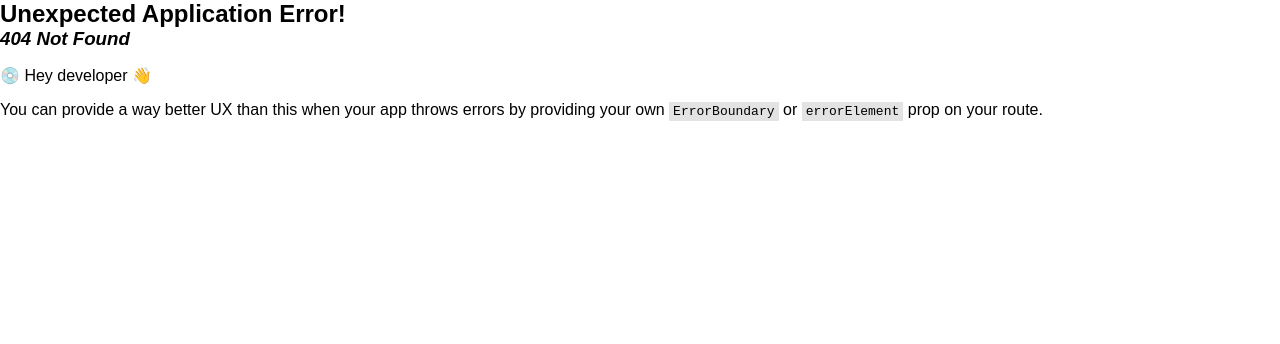
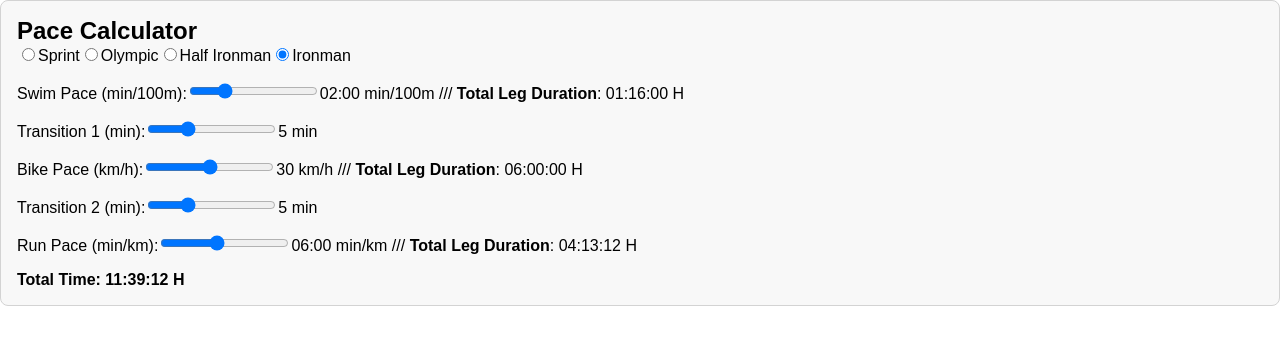
Before and after one commit to sascharissling/226tools-frontend, a React (Vite) app: page /pace-calculator in a window 1280 px wide. Before the commit this address had no page. Shown: the top 344 px of the page. Built offline with nearby package versions, Linux system fonts and the light colour scheme.

Commit message:
build rudimentary pace calculator

```diff
--- /dev/null
+++ b/src/pages/pace-calculator/index.tsx
@@ -0,0 +1,164 @@
+import { useState, ChangeEvent } from "react";
+import styled from "styled-components";
+
+const formatTime = (totalMinutes: number): string => {
+  const hours = Math.floor(totalMinutes / 60);
+  const minutes = Math.floor(totalMinutes % 60);
+  const seconds = Math.floor((totalMinutes * 60) % 60);
+
+  const pad = (num: number) => String(num).padStart(2, "0");
+
+  return `${pad(hours)}:${pad(minutes)}:${pad(seconds)}`;
+};
+
+const formatMinutesToMMSS = (minutes: number): string => {
+  const mins = Math.floor(minutes);
+  const secs = Math.floor((minutes - mins) * 60);
+
+  const pad = (num: number) => String(num).padStart(2, "0");
+
+  return `${pad(mins)}:${pad(secs)}`;
+};
+
+type Competition = "Sprint" | "Olympic" | "Half Ironman" | "Ironman";
+
+const triathlonLengths = ["Sprint", "Olympic", "Half Ironman", "Ironman"];
+
+const lengths = {
+  Sprint: { swim: 0.75, bike: 20, run: 5 },
+  Olympic: { swim: 1.5, bike: 40, run: 10 },
+  "Half Ironman": { swim: 1.9, bike: 90, run: 21.1 },
+  Ironman: { swim: 3.8, bike: 180, run: 42.2 },
+};
+
+const PaceCalculator = () => {
+  const [selectedLength, setSelectedLength] = useState<Competition>("Ironman");
+  const [swimPace, setSwimPace] = useState(2); // minutes per 100m
+  const [transition1, setTransition1] = useState(5); // minutes
+  const [bikePace, setBikePace] = useState(30); // km/h
+  const [transition2, setTransition2] = useState(5); // minutes
+  const [runPace, setRunPace] = useState(6); // minutes per km
+
+  const handleLengthChange = (event: ChangeEvent<HTMLInputElement>) => {
+    setSelectedLength(event.target.value as Competition);
+  };
+
+  const calculateTotalTime = () => {
+    const { swim, bike, run } = lengths[selectedLength];
+    const swimTime = swim * 10 * swimPace; // in minutes
+    const bikeTime = (bike / bikePace) * 60; // in minutes
+    const runTime = run * runPace; // in minutes
+    const totalTime = swimTime + bikeTime + runTime + transition1 + transition2;
+    return Number(totalTime.toFixed(2));
+  };
+
+  console.log(lengths[selectedLength].bike / bikePace);
+
+  return (
+    <Section>
+      <h1>Pace Calculator</h1>
+      <div>
+        {triathlonLengths.map((length) => (
+          <label key={length}>
+            <input
+              type="radio"
+              value={length}
+              checked={selectedLength === length}
+              onChange={handleLengthChange}
+            />
+            {length}
+          </label>
+        ))}
+      </div>
+      <SliderContainer>
+        <label>
+          Swim Pace (min/100m):
+          <input
+            type="range"
+            min="1"
+            max="5"
+            step="0.05"
+            value={swimPace}
+            onChange={(e) => setSwimPace(Number(e.target.value))}
+          />
+          {formatMinutesToMMSS(swimPace)} min/100m ///{" "}
+          <strong>Total Leg Duration</strong>:{" "}
+          {formatTime(lengths[selectedLength].swim * 10 * swimPace)} H
+        </label>
+        <label>
+          Transition 1 (min):
+          <input
+            type="range"
+            min="1"
+            max="15"
+            step="0.25"
+            value={transition1}
+            onChange={(e) => setTransition1(parseFloat(e.target.value))}
+          />
+          {transition1} min
+        </label>
+        <label>
+          Bike Pace (km/h):
+          <input
+            type="range"
+            min="10"
+            max="50"
+            step="0.25"
+            value={bikePace}
+            onChange={(e) => setBikePace(parseFloat(e.target.value))}
+          />
+          {bikePace} km/h /// <strong>Total Leg Duration</strong>:{" "}
+          {formatTime((lengths[selectedLength].bike / bikePace) * 60)} H
+        </label>
+        <label>
+          Transition 2 (min):
+          <input
+            type="range"
+            min="1"
+            max="15"
+            step="0.25"
+            value={transition2}
+            onChange={(e) => setTransition2(parseFloat(e.target.value))}
+          />
+          {transition2} min
+        </label>
+        <label>
+          Run Pace (min/km):
+          <input
+            type="range"
+            min="3"
+            max="10"
+            step="0.05"
+            value={runPace}
+            onChange={(e) => setRunPace(parseFloat(e.target.value))}
+          />
+          {formatMinutesToMMSS(runPace)} min/km ///{" "}
+          <strong>Total Leg Duration</strong>:{" "}
+          {formatTime(lengths[selectedLength].run * runPace)} H
+        </label>
+      </SliderContainer>
+      <TotalTime>Total Time: {formatTime(calculateTotalTime())} H</TotalTime>
+    </Section>
+  );
+};
+
+export default PaceCalculator;
+
+const Section = styled.section`
+  padding: 1rem;
+  border: 1px solid ${(props) => props.theme.colors.lightgray};
+  border-radius: 0.5rem;
+  background-color: ${(props) => props.theme.colors.whiteLighter};
+`;
+
+const SliderContainer = styled.div`
+  display: flex;
+  flex-direction: column;
+  gap: 1rem;
+  margin-top: 1rem;
+`;
+
+const TotalTime = styled.div`
+  margin-top: 1rem;
+  font-weight: bold;
+`;
--- a/src/routes.tsx
+++ b/src/routes.tsx
@@ -5,12 +5,14 @@ import {
 } from "react-router-dom";
 import Home from "./pages/home";
 import NutritionCalculator from "./pages/nutrition-calculator";
+import PaceCalculator from "./pages/pace-calculator";
 
 export const router = createBrowserRouter(
   createRoutesFromElements(
     <>
       <Route path="/" element={<Home />} />
       <Route path={"/nutrition-calculator"} element={<NutritionCalculator />} />
+      <Route path={"/pace-calculator"} element={<PaceCalculator />} />
     </>,
   ),
 );
```
